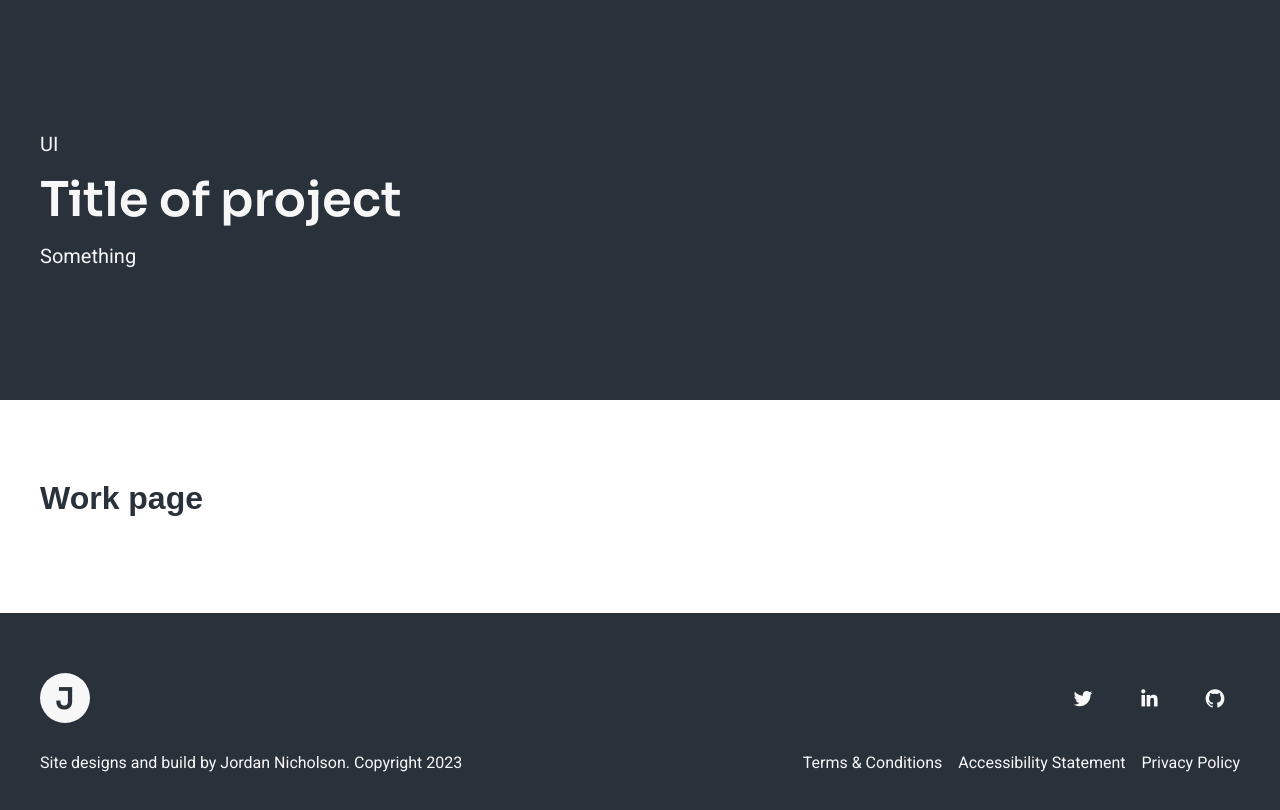
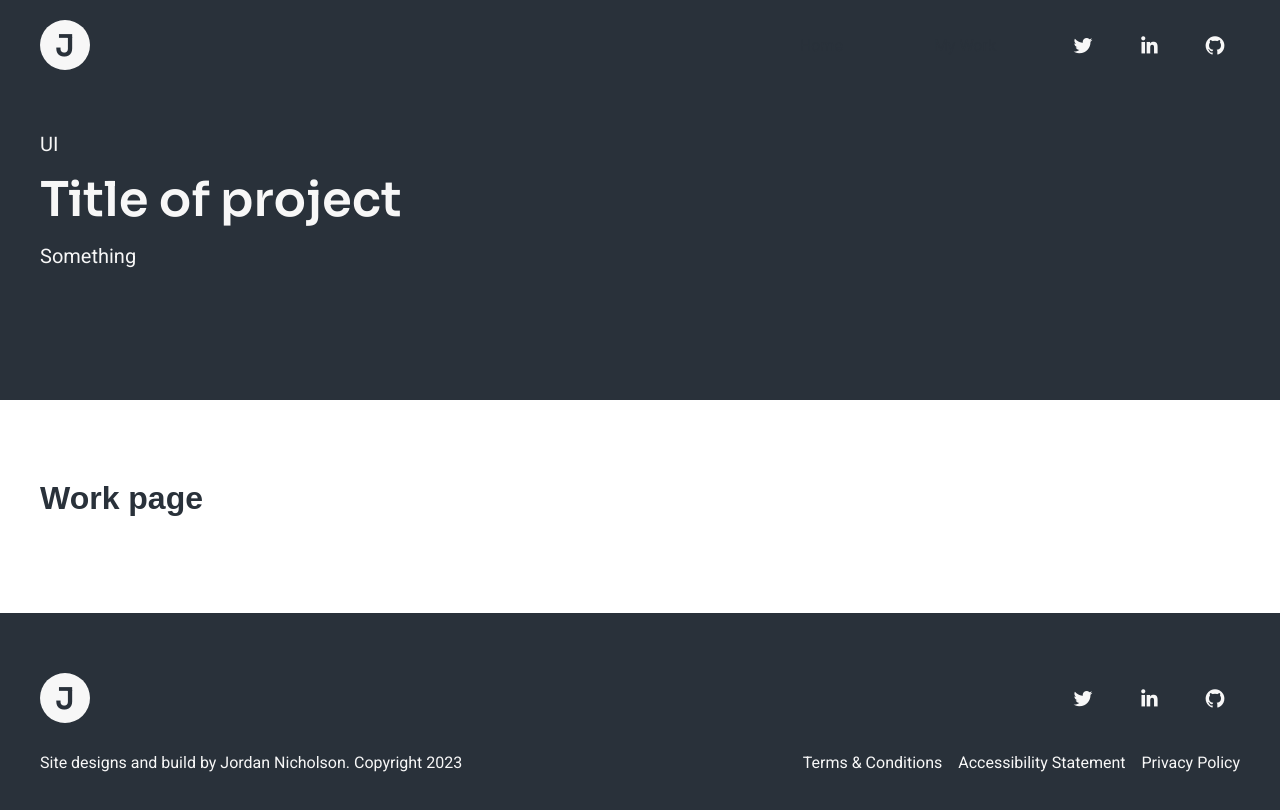
Before and after one commit to JordanNic/personal-site, a Nuxt app: page /work in a window 1280 px wide. Shown: the top 810 px of the page. Built offline with nearby package versions, Linux system fonts and the light colour scheme.

Commit message:
Added Navigation and its props to work page

```diff
--- a/pages/work.vue
+++ b/pages/work.vue
@@ -1,4 +1,5 @@
 <template>
+    <Navigation v-bind="navigationProps" />
     <MasterHeader v-bind="masterHeadProps" />
     <main class="container">
         <h1>Work page</h1>
@@ -9,6 +10,10 @@
 export default {
     data() {
         return {
+            navigationProps: {
+                logoBlack: false,
+                iconsBlack: false,
+            },
             masterHeadProps: {
                 logoBlack: false,
                 headerYellow: false,
```
